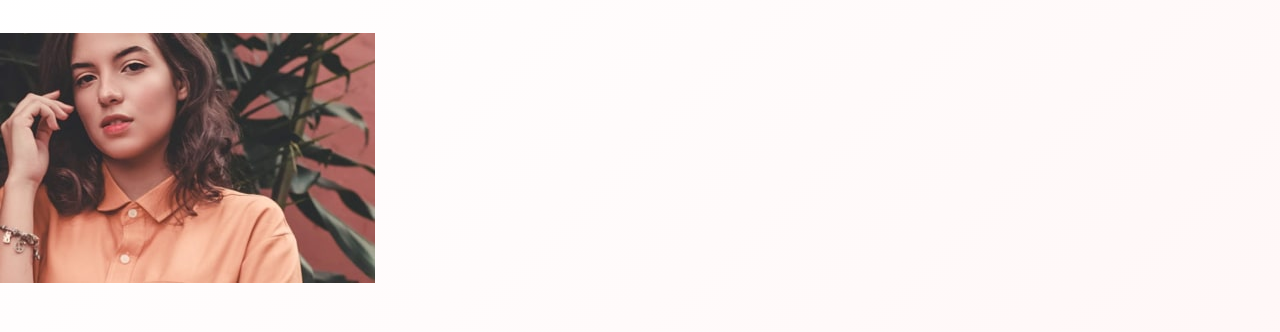
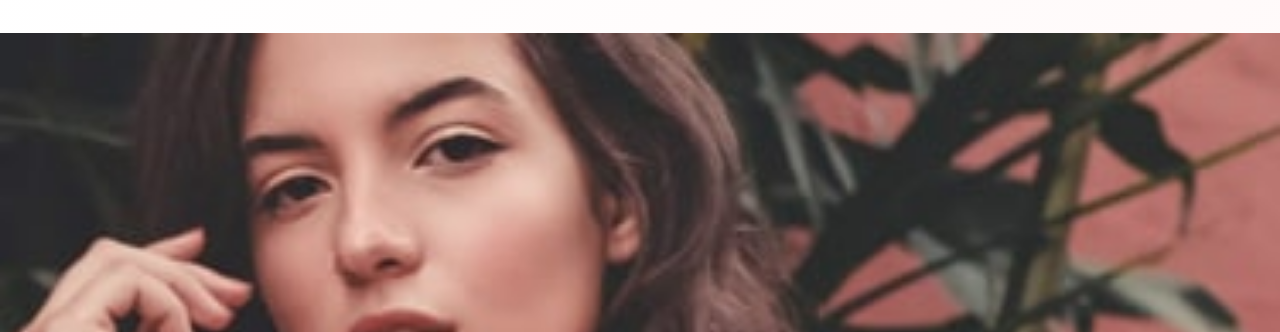
Before and after one commit to georit/base-apparel-coming-soon-page, a plain HTML site: page index.html in a window 1280 px wide. Shown: the part 68-400 px from the top of the page. Drawn offline with Linux system fonts and the light colour scheme.

Commit message:
Minor updates

```diff
--- a/index.html
+++ b/index.html
@@ -21,9 +21,7 @@
     <header>
       <img src="./images/logo.svg" alt="Logo" class="logo" />
     </header>
-    <div class="hero">
-      <img src="./images/hero-mobile.jpg" alt="Model posing" class="hero-img" />
-    </div>
+    <div class="hero"></div>
     <div class="coming-soon">
       <h1 class="main-heading">
         <span class="red-text">we're</span><br />coming<br />soon
--- a/style.css
+++ b/style.css
@@ -58,6 +58,11 @@ div.coming-soon form.input-field-form label input[type="email"] {
 /* *****header***** */
 header {
   padding: 2rem 7%;
+}
+
+div.hero {
+  background: url("./images/hero-mobile.jpg") 100% 100% / 100% no-repeat;
+  padding-top: 66.66%;
 }
 
 div.coming-soon {
@@ -146,3 +151,7 @@ div.coming-soon form.input-field-form button.btn-submit {
   bottom: 0;
   transform: translateY(3%);
 }
+
+/* *****media queries***** */
+@media only screen and (min-width: 400px) {
+}
```
